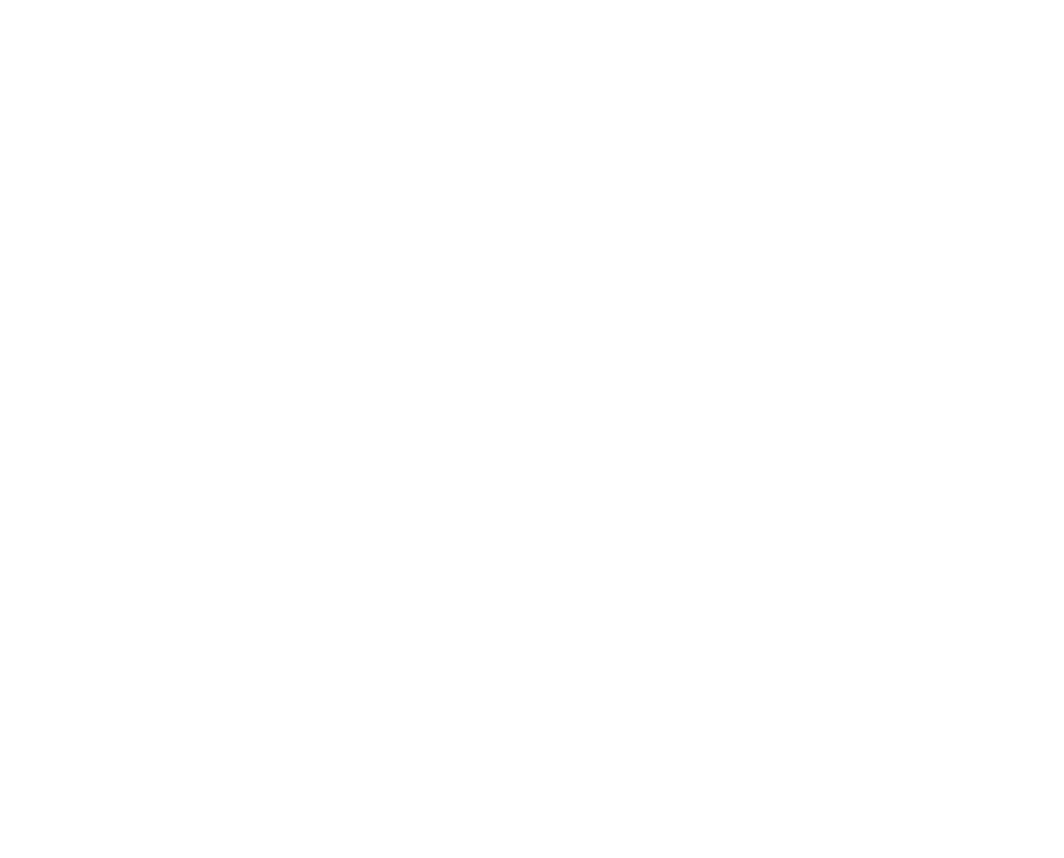
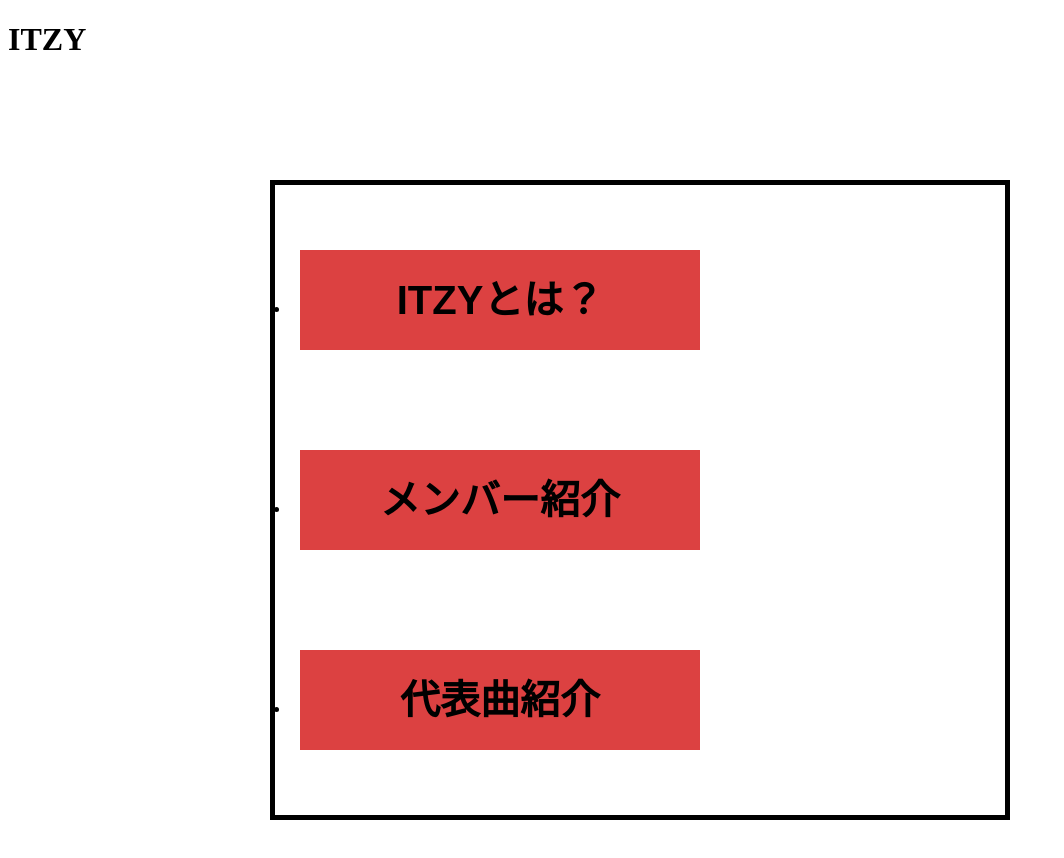
Before and after one commit to 1f10240085/team-project, a plain HTML site: page Team_project/rank1.html in a window 1280 px wide. Shown: the whole page, without its empty margins (0-1064 px from the left). Before the commit the page ends 800 px from the top, so only its background shows below. Drawn offline with Linux system fonts and the light colour scheme.

Commit message:
rank1.html&css(ITZY)

```diff
--- a/Team_project/rank1.css
+++ b/Team_project/rank1.css
@@ -0,0 +1,30 @@
+.area_flexbox {
+    padding: 100px;
+}
+
+.list {
+    display: flex;
+    /* columnだと縦列。rowだと横列 */
+    flex-direction: column;
+    width: 700px;
+    height: 600px;
+    border: 5px solid #000;
+    padding: 15px;
+    margin: 0 auto;
+}
+
+.list li {
+    padding: 10px;
+}
+
+.list p {
+    font: 900 40px/1em 'noto sans japanese',sans-serif;
+    width: 400px;
+    height: 100px;
+    display: flex;
+    /* align-items flex-start:左, center:真ん中, flex-end:右側 */
+    align-items: center;
+    justify-content: center;
+    background-color: #dc4141;
+
+}
--- a/Team_project/rank1.html
+++ b/Team_project/rank1.html
@@ -2,10 +2,34 @@
 <html lang="ja">
     <head>
         <meta charset="UTF-8">
-        <title>TWICE_homepage</title>
+        <title>ITZY_homepage</title>
         <link rel="stylesheet" href="rank1.css">
     </head>
     <body>
-
+        <h1>ITZY</h1>
+        <!-- <div class="Table_of_contents">
+            <h2>目次</h2>
+            <ul>
+                <li>ITZYとは？</li>
+                <li>メンバー紹介</li>
+                <li>代表曲紹介</li>
+            </ul>
+        </div>      -->
+        <div class="area_flexbox">
+            <ul class="list">
+                <!-- bluebox -->
+                <li>
+                    <p>ITZYとは？</p>
+                </li>
+                <!-- bluebox -->
+                <li>
+                    <p>メンバー紹介</p>
+                </li>
+                <!-- bluebox -->
+                <li>
+                    <p>代表曲紹介</p>
+                </li>
+            </ul>
+        </div>
     </body>
 </html>
```
